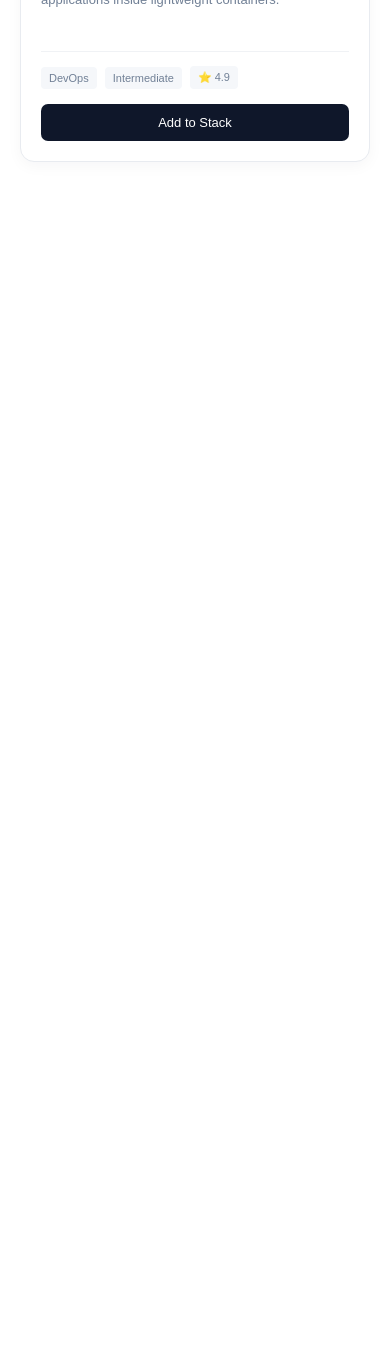
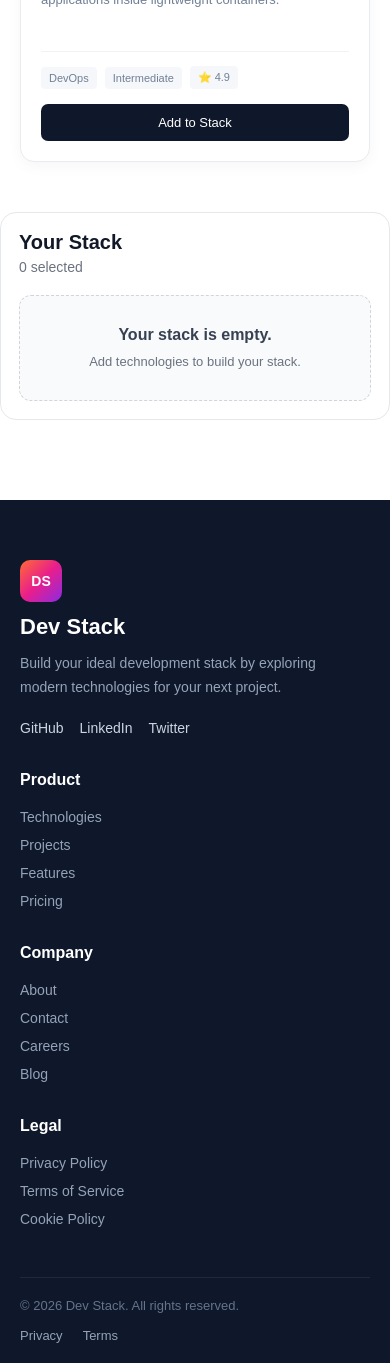
Before and after one commit to ariful0712/Assignment-5, a React (Vite) app: page / in a window 390 px wide. Shown: the part 4634-5997 px from the top of the page. Before the commit the page ends 4846 px from the top, so only its background shows below. Built offline with nearby package versions, Linux system fonts and the light colour scheme.

Commit message:
Complete Dev Stack Builder features

```diff
--- a/src/App.tsx
+++ b/src/App.tsx
@@ -1,32 +1,106 @@
 import { useState } from "react"
+import { ToastContainer, toast } from "react-toastify"
+import "react-toastify/dist/ReactToastify.css"
 import Navbar from "./components/Navbar"
 import Hero from "./components/Hero"
+
 import Technologies from "./components/Technologies"
+import YourStack from "./components/YourStack"
+import Footer from "./components/Footer"
 import type { Technology } from "./types/technology"
+
 
 function App() {
 
-  const [selectedTechnologies, setSelectedTechnologies] = useState<Technology[]>([])
+  const [selectedTechnologies, setSelectedTechnologies] =
+    useState<Technology[]>([])
 
+
+  // Add technology
   const handleAdd = (technology: Technology) => {
+
+    const alreadyAdded = selectedTechnologies.some(
+      (item) => item.id === technology.id
+    )
+
+    if (alreadyAdded) {
+      toast.warning(`${technology.name} is already in your stack!`)
+      return
+    }
+
     setSelectedTechnologies([
       ...selectedTechnologies,
       technology
     ])
+
+    toast.success(`${technology.name} added to your stack!`)
   }
+
+
+  // Remove one technology
+  const handleRemove = (id: string) => {
+
+    const technology = selectedTechnologies.find(
+      (item) => item.id === id
+    )
+
+    setSelectedTechnologies(
+      selectedTechnologies.filter(
+        (technology) => technology.id !== id
+      )
+    )
+
+    if (technology) {
+      toast.success(`${technology.name} removed from your stack.`)
+    }
+  }
+
+
+  // Remove all technologies
+  const handleRemoveAll = () => {
+
+    if (selectedTechnologies.length === 0) {
+      return
+    }
+
+    setSelectedTechnologies([])
+
+    toast.success("All technologies removed from your stack.")
+  }
+
 
   return (
     <>
+
       <Navbar />
 
       <Hero />
 
-      <Technologies
-        selectedTechnologies={selectedTechnologies}
-        onAdd={handleAdd}
+      <div className="main-content">
+
+        <Technologies
+          selectedTechnologies={selectedTechnologies}
+          onAdd={handleAdd}
+        />
+
+        <YourStack
+          selectedTechnologies={selectedTechnologies}
+          onRemove={handleRemove}
+          onRemoveAll={handleRemoveAll}
+        />
+
+      </div>
+
+      <Footer />
+
+      <ToastContainer
+        position="top-right"
+        autoClose={2000}
       />
+
     </>
   )
 }
 
+
 export default App
--- /dev/null
+++ b/src/components/Footer.css
@@ -0,0 +1,175 @@
+/* Footer */
+
+.footer {
+  margin-top: 80px;
+  padding: 60px 20px 20px;
+  background-color: #0f172a;
+  color: #ffffff;
+}
+
+
+/* Main Footer */
+
+.footer-container {
+  max-width: 1200px;
+  margin: 0 auto;
+
+  display: grid;
+  grid-template-columns: 2fr 1fr 1fr 1fr;
+  gap: 50px;
+}
+
+
+/* Brand */
+
+.footer-brand {
+  max-width: 320px;
+}
+
+
+.footer-logo {
+  width: 42px;
+  height: 42px;
+
+  display: flex;
+  align-items: center;
+  justify-content: center;
+
+  border-radius: 10px;
+
+  background: linear-gradient(
+    135deg,
+    #ff6b35,
+    #e91e8c,
+    #8b2be2
+  );
+
+  font-size: 14px;
+  font-weight: 700;
+}
+
+
+.footer-brand h2 {
+  margin: 12px 0;
+  font-size: 22px;
+}
+
+
+.footer-brand p {
+  margin: 0;
+  color: #94a3b8;
+  font-size: 14px;
+  line-height: 1.7;
+}
+
+
+/* Social Links */
+
+.social-links {
+  display: flex;
+  gap: 16px;
+  margin-top: 20px;
+}
+
+
+.social-links a {
+  color: #cbd5e1;
+  font-size: 14px;
+}
+
+
+.social-links a:hover {
+  color: #ffffff;
+}
+
+
+/* Footer Columns */
+
+.footer-column {
+  display: flex;
+  flex-direction: column;
+  gap: 12px;
+}
+
+
+.footer-column h3 {
+  margin: 0 0 8px;
+  font-size: 16px;
+}
+
+
+.footer-column a {
+  color: #94a3b8;
+  font-size: 14px;
+}
+
+
+.footer-column a:hover {
+  color: #ffffff;
+}
+
+
+/* Footer Bottom */
+
+.footer-bottom {
+  max-width: 1200px;
+  margin: 50px auto 0;
+  padding-top: 20px;
+
+  border-top: 1px solid #1e293b;
+
+  display: flex;
+  justify-content: space-between;
+  align-items: center;
+}
+
+
+.footer-bottom p {
+  margin: 0;
+  color: #64748b;
+  font-size: 13px;
+}
+
+
+.footer-bottom div {
+  display: flex;
+  gap: 20px;
+}
+
+
+.footer-bottom a {
+  color: #94a3b8;
+  font-size: 13px;
+}
+
+
+.footer-bottom a:hover {
+  color: #ffffff;
+}
+
+
+/* Responsive */
+
+@media (max-width: 800px) {
+
+  .footer-container {
+    grid-template-columns: 1fr 1fr;
+    gap: 35px;
+  }
+
+}
+
+
+@media (max-width: 500px) {
+
+  .footer-container {
+    grid-template-columns: 1fr;
+  }
+
+  .footer-bottom {
+    flex-direction: column;
+    gap: 15px;
+    align-items: flex-start;
+  }
+
+}
--- /dev/null
+++ b/src/components/Footer.tsx
@@ -0,0 +1,67 @@
+import "./Footer.css"
+function Footer() {
+  return (
+    <footer className="footer">
+
+      <div className="footer-container">
+
+        {/* Brand */}
+
+        <div className="footer-brand">
+          <div className="footer-logo">
+            DS
+          </div>
+          <h2>Dev Stack</h2>
+          <p>
+            Build your ideal development stack by exploring
+            modern technologies for your next project.
+          </p>
+
+          <div className="social-links">
+            <a href="#">GitHub</a>
+            <a href="#">LinkedIn</a>
+            <a href="#">Twitter</a>
+          </div>
+
+        </div>
+        <div className="footer-column">
+
+          <h3>Product</h3>
+          <a href="#technologies">Technologies</a>
+          <a href="#projects">Projects</a>
+          <a href="#">Features</a>
+          <a href="#">Pricing</a>
+
+        </div>
+
+        <div className="footer-column">
+          <h3>Company</h3>
+          <a href="#about">About</a>
+          <a href="#contact">Contact</a>
+          <a href="#">Careers</a>
+          <a href="#">Blog</a>
+
+        </div>
+        <div className="footer-column">
+          <h3>Legal</h3>
+          <a href="#">Privacy Policy</a>
+          <a href="#">Terms of Service</a>
+          <a href="#">Cookie Policy</a>
+        </div>
+      </div>
+      {/* Bottom */}
+
+      <div className="footer-bottom">
+        <p>
+          © 2026 Dev Stack. All rights reserved.
+        </p>
+        <div>
+          <a href="#">Privacy</a>
+          <a href="#">Terms</a>
+        </div>
+      </div>
+    </footer>
+  )
+}
+
+export default Footer
--- a/src/components/Technologies.tsx
+++ b/src/components/Technologies.tsx
@@ -35,19 +35,15 @@ function Technologies({
 
   return (
     <section className="technologies-section" id="technologies">
-
       <div className="section-heading">
         <h2>
           Explore the <span>Technologies</span>
         </h2>
-
         <p>
           Pick one technology per category to build your ideal stack.
         </p>
       </div>
-
       <div className="technology-layout">
-
         <div className="technology-grid">
           {technologies.map(technology => (
             <TechnologyCard
@@ -60,9 +56,7 @@ function Technologies({
             />
           ))}
         </div>
-
       </div>
-
     </section>
   )
 }
--- a/src/components/TechnologyCard.css
+++ b/src/components/TechnologyCard.css
@@ -51,7 +51,6 @@
   font-size: 13px;
   line-height: 1.6;
 }
-
 .technology-info {
   display: flex;
   align-items: center;
@@ -65,13 +64,11 @@
   font-size: 11px;
   color: #718096;
 }
-
 .technology-info span {
   padding: 5px 8px;
   background: #f5f7fa;
   border-radius: 4px;
 }
-
 .add-button {
   width: 100%;
   margin-top: 15px;
@@ -86,11 +83,9 @@
   font-size: 13px;
   cursor: pointer;
 }
-
 .add-button:hover {
   background: #1e293b;
 }
-
 .add-button:disabled {
   background: #dfe3e8;
   color: #64748b;
--- a/src/components/TechnologyCard.tsx
+++ b/src/components/TechnologyCard.tsx
@@ -15,31 +15,26 @@ function TechnologyCard({
 
   return (
     <div className="technology-card">
-
       <div className="card-top">
         <img
           src={technology.icon}
           alt={technology.name}
           className="technology-icon"
         />
-
         <span className="badge">
           {technology.badge}
         </span>
       </div>
 
       <h3>{technology.name}</h3>
-
       <p className="technology-description">
         {technology.description}
       </p>
-
       <div className="technology-info">
         <span>{technology.category}</span>
         <span>{technology.difficulty}</span>
         <span>⭐ {technology.rating}</span>
       </div>
-
       <button
         className="add-button"
         onClick={() => onAdd(technology)}
@@ -47,7 +42,6 @@ function TechnologyCard({
       >
         {isAdded ? "✓ Added to Stack" : "Add to Stack"}
       </button>
-
     </div>
   )
 }
--- /dev/null
+++ b/src/components/YourStack.css
@@ -0,0 +1,171 @@
+/* Your Stack */
+
+.your-stack {
+  padding: 24px;
+  background-color: #ffffff;
+  border: 1px solid #e5e7eb;
+  border-radius: 16px;
+  height: fit-content;
+  position: sticky;
+  top: 100px;
+}
+
+
+/* Header */
+
+.stack-header {
+  display: flex;
+  justify-content: space-between;
+  align-items: flex-start;
+  margin-bottom: 20px;
+}
+
+
+.stack-header h2 {
+  margin: 0;
+  font-size: 24px;
+  color: #111827;
+}
+
+
+.stack-header p {
+  margin: 5px 0 0;
+  font-size: 14px;
+  color: #6b7280;
+}
+
+
+/* Remove All */
+
+.remove-all-button {
+  border: none;
+  background: transparent;
+  color: #ef4444;
+  font-size: 13px;
+  font-weight: 600;
+  cursor: pointer;
+}
+
+
+.remove-all-button:hover {
+  text-decoration: underline;
+}
+
+
+/* Empty Stack */
+
+.empty-stack {
+  padding: 30px 15px;
+  text-align: center;
+  background-color: #f9fafb;
+  border: 1px dashed #d1d5db;
+  border-radius: 12px;
+}
+
+
+.empty-stack p {
+  margin: 0 0 8px;
+  font-size: 16px;
+  font-weight: 600;
+  color: #374151;
+}
+
+
+.empty-stack span {
+  font-size: 13px;
+  color: #6b7280;
+}
+
+
+/* Stack List */
+
+.stack-list {
+  display: flex;
+  flex-direction: column;
+  gap: 12px;
+}
+
+
+/* Stack Item */
+
+.stack-item {
+  display: flex;
+  align-items: center;
+  gap: 12px;
+  padding: 12px;
+
+  border: 1px solid #e5e7eb;
+  border-radius: 12px;
+
+  background-color: #ffffff;
+}
+
+
+.stack-icon {
+  width: 40px;
+  height: 40px;
+  object-fit: contain;
+}
+
+
+.stack-info {
+  flex: 1;
+}
+
+
+.stack-info h3 {
+  margin: 0 0 4px;
+  font-size: 15px;
+  color: #111827;
+}
+
+
+.stack-info p {
+  margin: 0;
+  font-size: 13px;
+  color: #6b7280;
+}
+
+
+/* Remove Button */
+
+.remove-button {
+  width: 28px;
+  height: 28px;
+
+  border: none;
+  border-radius: 50%;
+
+  background-color: #fee2e2;
+  color: #dc2626;
+
+  font-size: 20px;
+  line-height: 1;
+
+  cursor: pointer;
+}
+
+
+.remove-button:hover {
+  background-color: #fecaca;
+}
+
+
+/* Responsive */
+
+@media (max-width: 900px) {
+
+  .your-stack {
+    position: static;
+  }
+
+}
+@media (max-width: 600px) {
+  .your-stack {
+    padding: 18px;
+  }
+  .stack-header h2 {
+    font-size: 20px;
+  }
+
+}
--- /dev/null
+++ b/src/components/YourStack.tsx
@@ -0,0 +1,65 @@
+import type { Technology } from "../types/technology"
+import "./YourStack.css"
+type YourStackProps = {
+  selectedTechnologies: Technology[]
+  onRemove: (id: string) => void
+  onRemoveAll: () => void
+}
+
+function YourStack({
+  selectedTechnologies,
+  onRemove,
+  onRemoveAll
+}: YourStackProps) {
+
+  return (
+    <aside className="your-stack">
+
+      <div className="stack-header">
+        <div>
+          <h2>Your Stack</h2>
+          <p>{selectedTechnologies.length} selected</p>
+        </div>
+        {selectedTechnologies.length > 0 && (
+          <button
+            className="remove-all-button"
+            onClick={onRemoveAll}
+          >
+            Remove All
+          </button>
+        )}
+      </div>
+      {selectedTechnologies.length === 0 ? (
+        <div className="empty-stack">
+          <p>Your stack is empty.</p>
+          <span>Add technologies to build your stack.</span>
+        </div>
+      ) : (
+        <div className="stack-list">
+          {selectedTechnologies.map((technology) => (
+            <div className="stack-item" key={technology.id}>
+              <img
+                src={technology.icon}
+                alt={technology.name}
+                className="stack-icon"
+              />
+              <div className="stack-info">
+                <h3>{technology.name}</h3>
+                <p>{technology.category}</p>
+              </div>
+
+              <button
+                className="remove-button"
+                onClick={() => onRemove(technology.id)}
+              >
+                ×
+              </button>
+            </div>
+          ))}
+        </div>
+      )}
+    </aside>
+  )
+}
+
+export default YourStack
```
